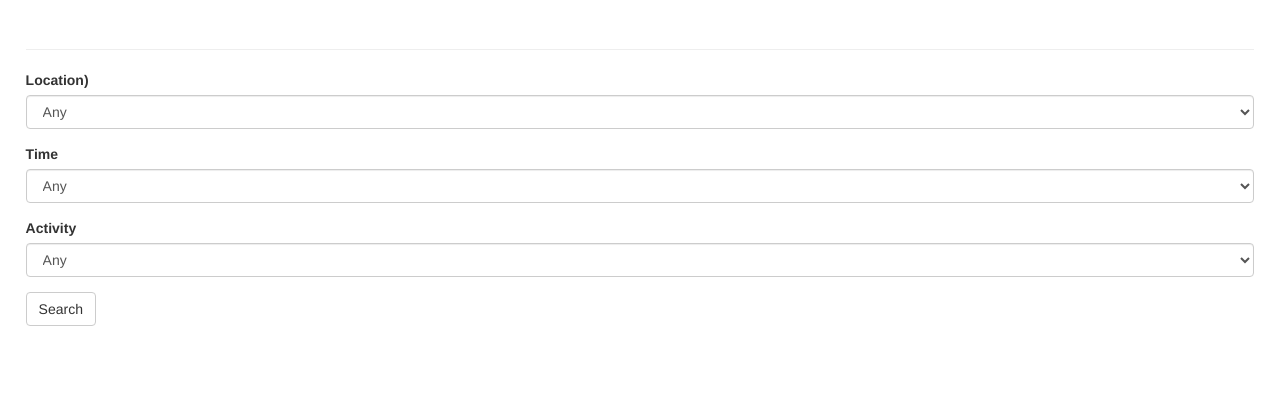
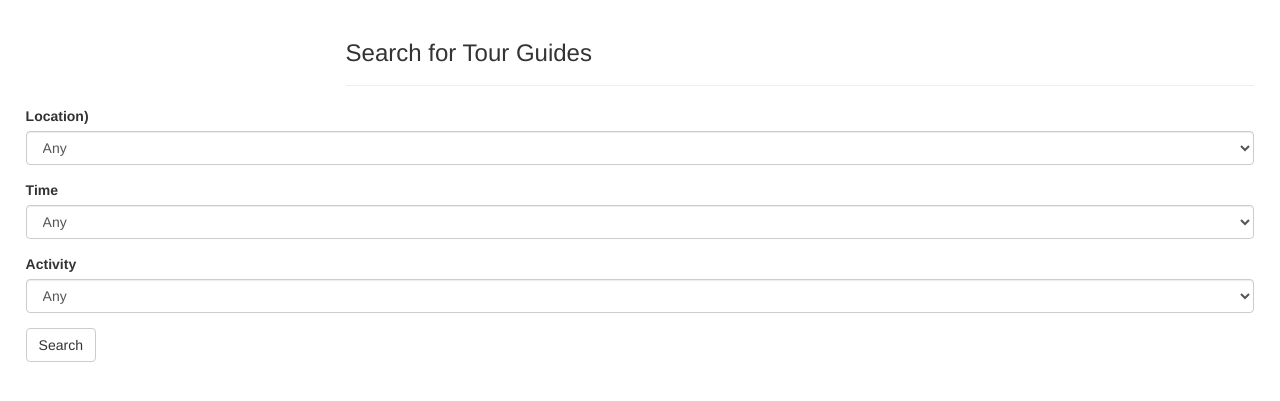
Before and after one commit to Sthakur27/tourguides, a Flask app: page /search in a window 1280 px wide. Shown: the part 52-453 px from the top of the page. Run offline with Flask 2, Linux system fonts and the light colour scheme; a user stored in the database is signed in; some libraries are stand-ins or nearby versions.

Commit message:
style changes

```diff
--- a/tourguideapp/templates/form.html
+++ b/tourguideapp/templates/form.html
@@ -7,8 +7,7 @@
 
 
 {% block page_content %}
-
-<div class="page-header">
+<div class="page-header" style="margin-left:320px;">
     <h3>{{header}}</h3>
 </div>
 
--- a/tourguideapp/views.py
+++ b/tourguideapp/views.py
@@ -127,4 +127,5 @@ def search():
         #return render_template('form.html', action='/search', form=form)
         return render_template('searchresults.html',users=users)
     else:
-        return render_template('form.html', action='/search', form=form)
+        header = "Search for Tour Guides"
+        return render_template('form.html', action='/search',header = header, form=form)
```
Also changed, not shown: tourguideapp/app.db.
